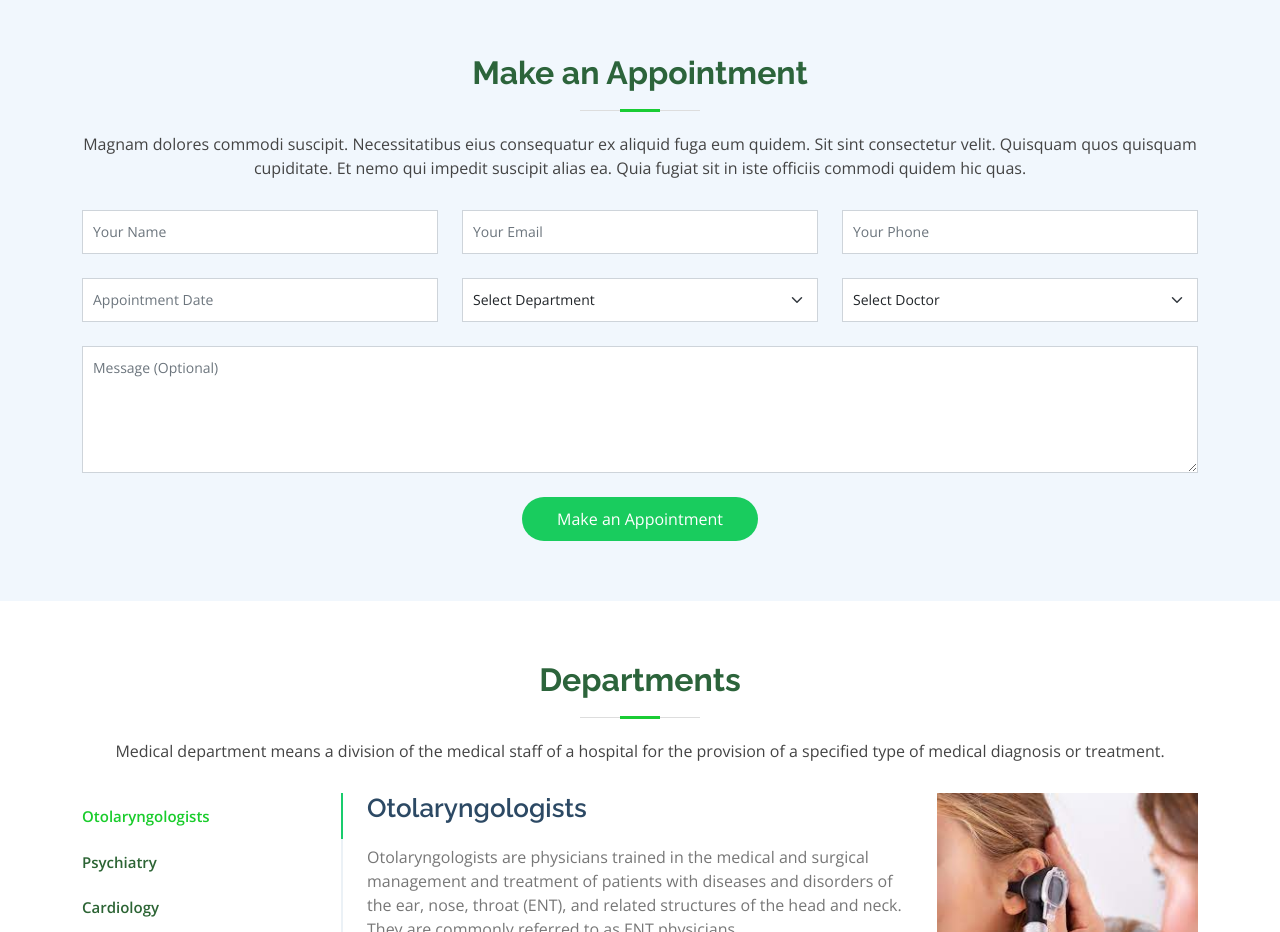
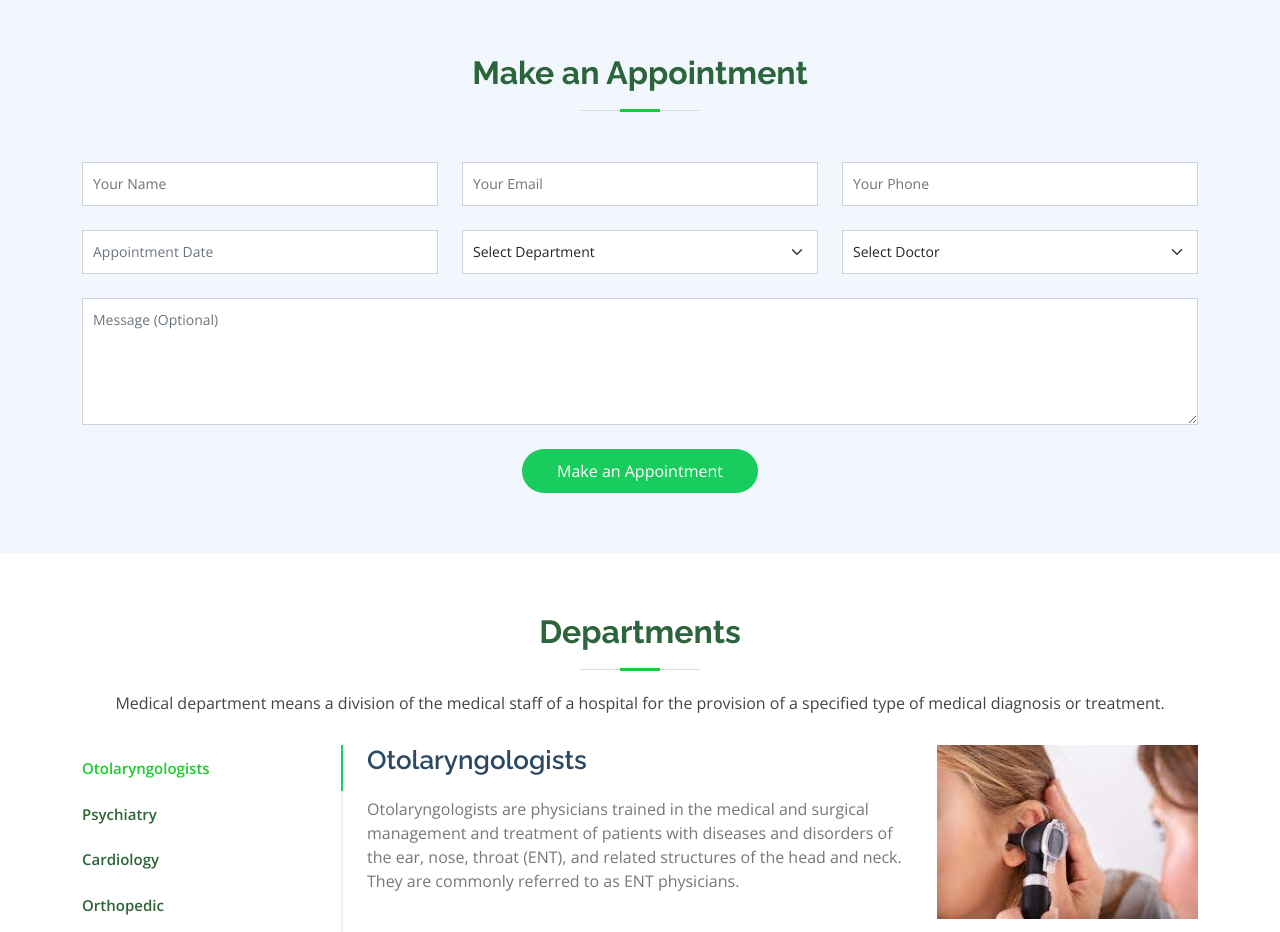
Before and after one commit to Dhanyanagaraj/Hackathon, a plain HTML site: page index.html in a window 1280 px wide. Shown: the part 2860-3792 px from the top of the page. Drawn offline with nearby package versions, Linux system fonts and the light colour scheme.

Commit message:
Update index.html

```diff
--- a/index.html
+++ b/index.html
@@ -249,7 +249,7 @@
 
         <div class="section-title">
           <h2>Make an Appointment</h2>
-          <p>Magnam dolores commodi suscipit. Necessitatibus eius consequatur ex aliquid fuga eum quidem. Sit sint consectetur velit. Quisquam quos quisquam cupiditate. Et nemo qui impedit suscipit alias ea. Quia fugiat sit in iste officiis commodi quidem hic quas.</p>
+          <p></p>
         </div>
 
         <form action="forms/appointment.php" method="post" role="form" class="php-email-form">
```
